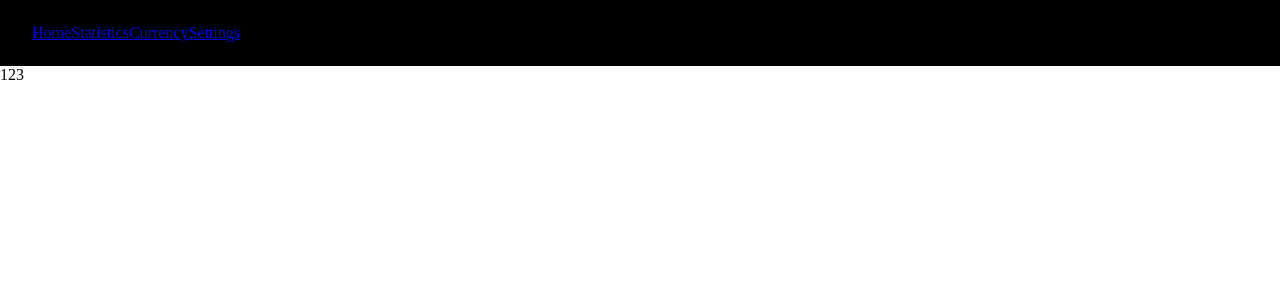
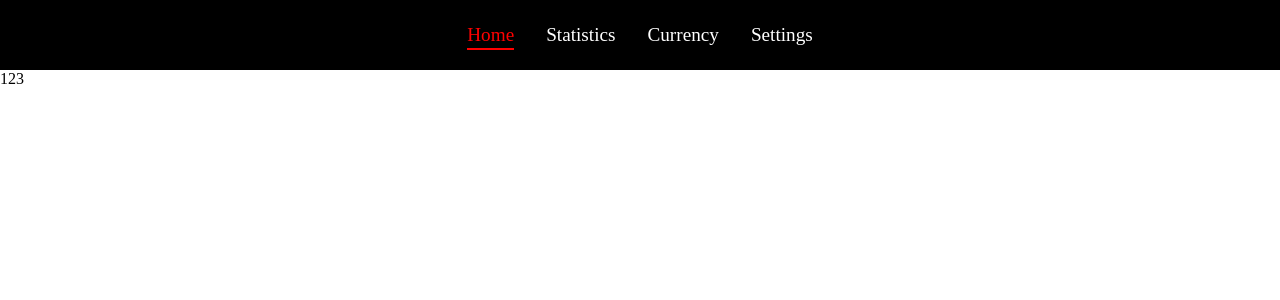
Before and after one commit to AleksandrRuzaev/coin, a React (Create React App) app: page / in a window 1280 px wide. Shown: the top 300 px of the page. Built offline with nearby package versions, Linux system fonts and the light colour scheme; the HTML template or start-up script is replaced by a standard one.

Commit message:
Add navigation styles

```diff
--- a/package.json
+++ b/package.json
@@ -10,6 +10,7 @@
     "@types/node": "^16.11.49",
     "@types/react": "^18.0.17",
     "@types/react-dom": "^18.0.6",
+    "classnames": "^2.3.1",
     "react": "^18.2.0",
     "react-dom": "^18.2.0",
     "react-router-dom": "^6.3.0",
--- a/src/_variables.scss
+++ b/src/_variables.scss
@@ -1,6 +1,7 @@
 // colors
 $color-white: #fff;
 $color-black: #000;
+$color-red: #F00;
 $color-main-pink: #CE0071;
 $color-dark-pink: #860049;
 $color-light-pink: #E768AD;
--- a/src/layouts/components/header/header.scss
+++ b/src/layouts/components/header/header.scss
@@ -3,6 +3,7 @@
 .header {
     display: flex;
     align-items: center;
+    justify-content: center;
 
     width: 100%;
     padding: 1.5rem 2rem;
--- /dev/null
+++ b/src/layouts/components/navigation/navigation.scss
@@ -0,0 +1,30 @@
+@use '../../../variables' as v;
+
+.navigation {
+    display: flex;
+    gap: 2rem;
+
+    &__link {
+        color: v.$color-white;
+        font-size: 1.2rem;
+        text-decoration: none;
+
+        &.active {
+            position: relative;
+
+            color: v.$color-red;
+        }
+
+        &.active::after {
+            content: '';
+            position: absolute;
+            left: 0;
+            bottom: -0.25rem;
+
+            height: 0.15rem;
+            width: 100%;
+
+            background-color: v.$color-red;
+        }
+    }
+}
--- a/src/layouts/components/navigation/navigation.tsx
+++ b/src/layouts/components/navigation/navigation.tsx
@@ -1,6 +1,8 @@
+import classNames from 'classnames';
 import React from 'react';
-import { Link } from 'react-router-dom';
+import { NavLink } from 'react-router-dom';
 import { NavigationLink } from '../../../utils/routes';
+import './navigation.scss';
 
 type NavigationProps = {
     links: NavigationLink[];
@@ -13,15 +15,15 @@ const Navigation: React.FC<NavigationProps> = ({
     className,
 }): JSX.Element => {
     return (
-        <nav className={className}>
+        <nav className={classNames(className, 'navigation')}>
             {links.map(({ route, label }, index) => (
-                <Link
+                <NavLink
                     to={route}
                     className="navigation__link"
                     key={`${label}_${index}`}
                 >
                     {label}
-                </Link>
+                </NavLink>
             ))}
         </nav>
     );
```
Also changed, not shown: 1 other file (tests, documents, lock files or other folders).
